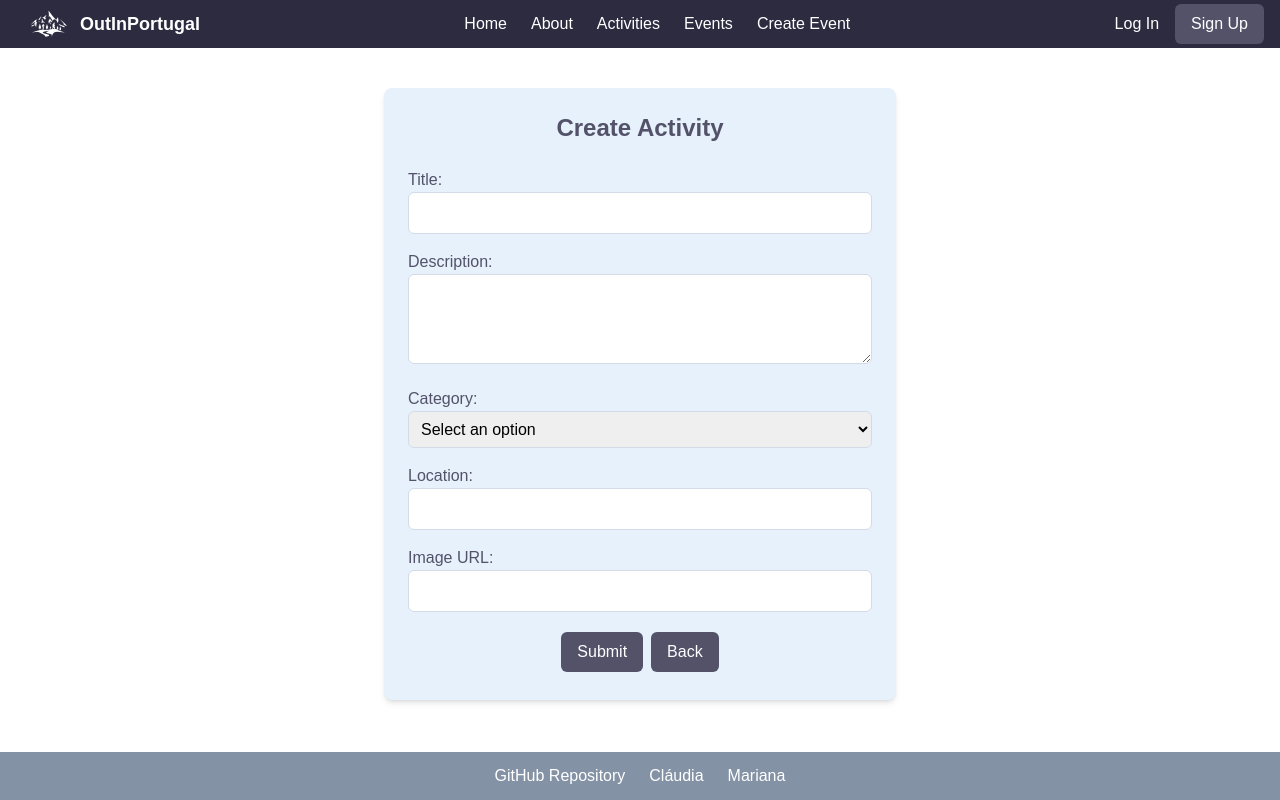
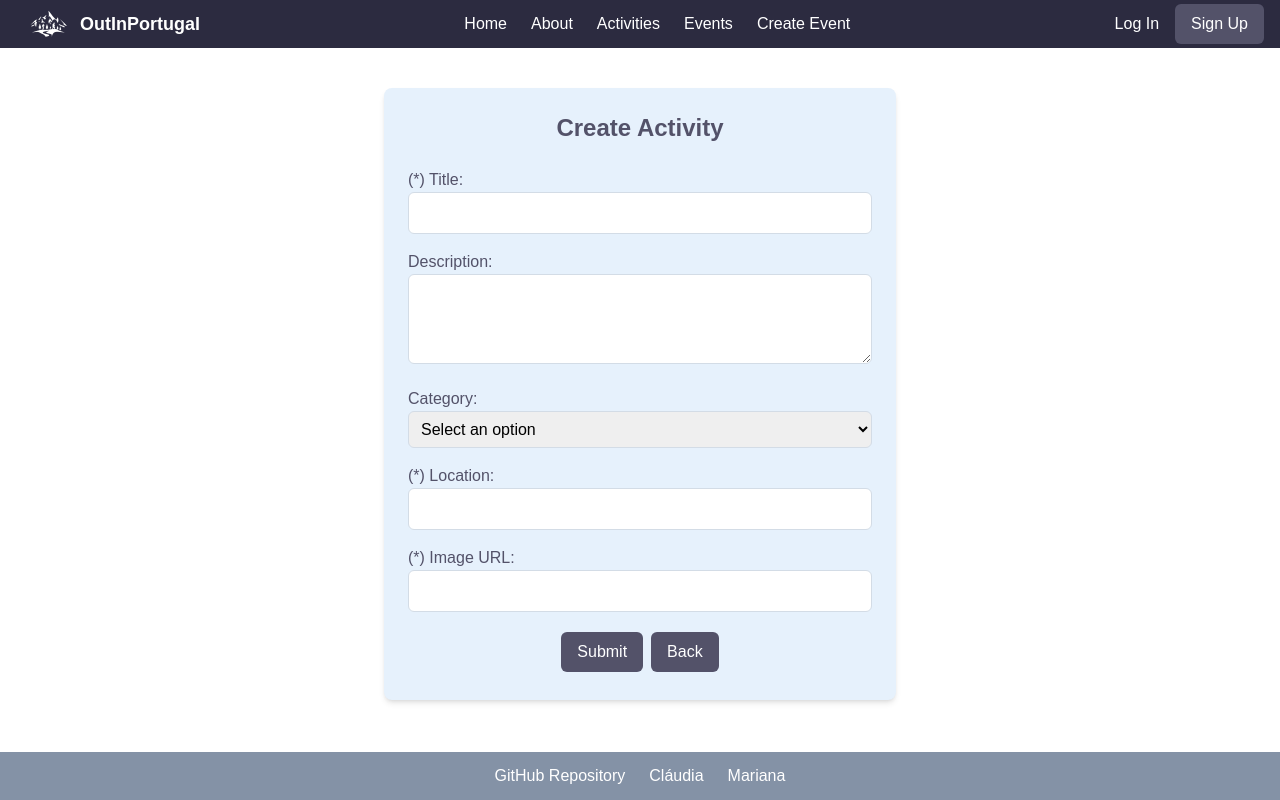
Before and after one commit to claudia-mariana/out-in-portugal-frontend, a React (Vite) app: page /api/activities/create in a window 1280 px wide. Built offline with nearby package versions, Linux system fonts and the light colour scheme.

Commit message:
fixed create activity form to required values

```diff
--- a/src/components/Functionalities/CreateActivity.jsx
+++ b/src/components/Functionalities/CreateActivity.jsx
@@ -39,13 +39,14 @@ function CreateActivity() {
 
       <form onSubmit={handleSubmit} className="space-y-4">
         <div>
-          <label className="block text-blue-medium">Title:</label>
+          <label className="block text-blue-medium">(*) Title:</label>
           <input
             type="text"
             name="title"
             value={title}
             onChange={(e) => setTitle(e.target.value)}
             className="w-full p-2 border border-gray-light rounded-md"
+            required
           />
         </div>
 
@@ -78,24 +79,26 @@ function CreateActivity() {
         </div>
 
         <div>
-          <label className="block text-blue-medium">Location:</label>
+          <label className="block text-blue-medium">(*) Location:</label>
           <input
             type="text"
             name="location"
             value={location}
             onChange={(e) => setLocation(e.target.value)}
             className="w-full p-2 border border-gray-light rounded-md"
+            required
           />
         </div>
 
         <div>
-          <label className="block text-blue-medium">Image URL:</label>
+          <label className="block text-blue-medium">(*) Image URL:</label>
           <input
             type="text" // Corrected type from "image URL" to "text"
             name="image URL"
             value={imageUrl}
             onChange={(e) => setImageUrl(e.target.value)}
             className="w-full p-2 border border-gray-light rounded-md"
+            required
           />
         </div>
 
```
